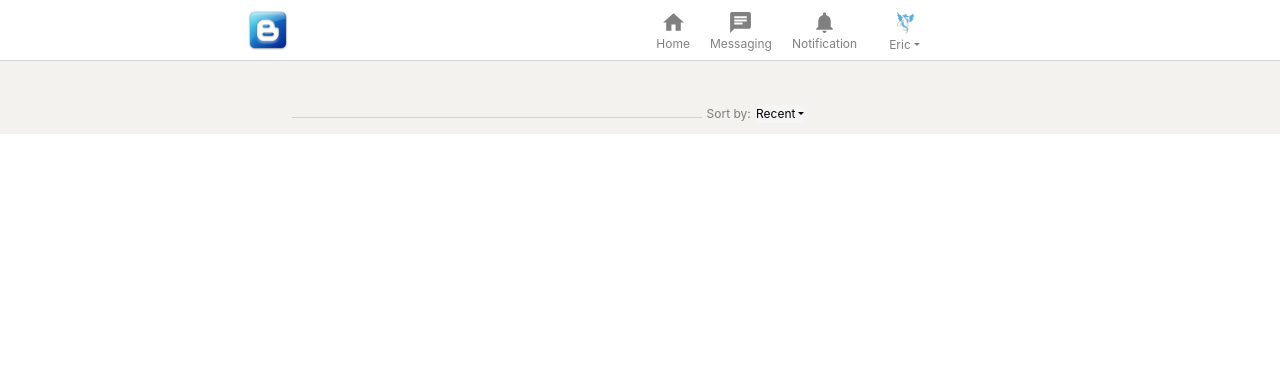
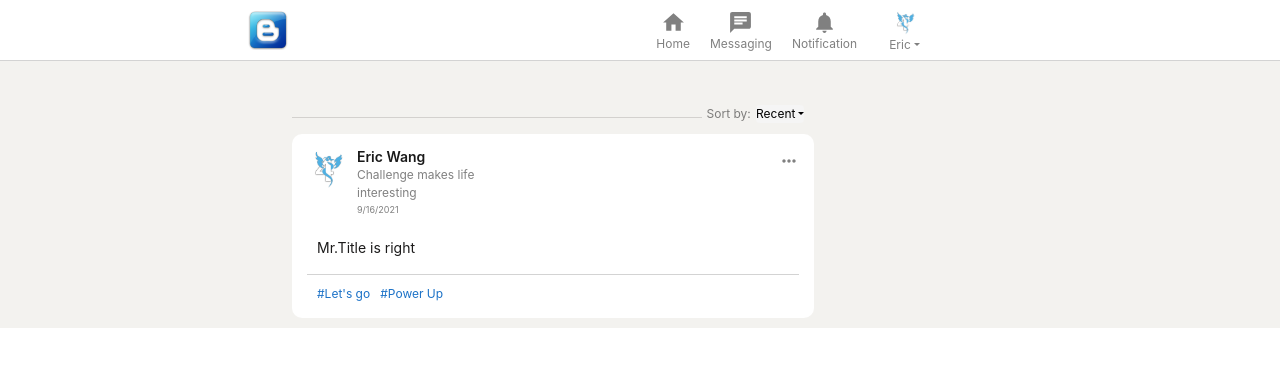
Before and after one commit to armangonzal/capstone-project, a React (Create React App) app in the folder blog-frontend/: page / in a window 1280 px wide. Shown: the top 366 px of the page. Built offline with nearby package versions, Linux system fonts and the light colour scheme.

Commit message:
finish listing post feature

```diff
--- a/blog-frontend/src/components/feed/Feed.jsx
+++ b/blog-frontend/src/components/feed/Feed.jsx
@@ -10,35 +10,30 @@ class Feed extends Component {
   constructor(props) {
     super(props);
     this.state = {
-      fetchedPosts: {},
+      //fetchedPosts: [],
+      fetchedPosts: [
+        {
+          id: 3,
+          author: "Eric Wang",
+          title: "Challenge makes life interesting",
+          textBody: "Mr.Title is right",
+          hashtags: ["Let's go", "Power Up"],
+          dateCreated: "9/16/2021",
+          expiration: "9/16/2022",
+        },
+      ],
       sortOption: "Recent",
       newPostContent: {},
     };
     this.handleSortOption = this.handleSortOption.bind(this);
   }
 
-  componentDidMount() {
-    // remote data
-    // BlogService.getBlogs().then(
-    //     res =>{
-    //         this.setState({fetchedPosts: res.data});
-    //     }
-    // )
-
-    // local data
-
-    this.setState({
-      fetchedPosts: {
-        id: 3,
-        author: "Eric Wang",
-        title: "Challenge makes life interesting",
-        textBody: "Mr. Title is correct",
-        hashtags: "Let's go ",
-        dateCreated: "9/16/2021",
-        expiration: "9/16/2022",
-      },
-    });
-  }
+  // componentDidMount() {
+  // remote data
+  // BlogService.getBlogs().then((res) => {
+  //   this.setState({ fetchedPosts: res.data });
+  // });
+  //   }
 
   handleSortOption = (e) => {
     this.setState({
@@ -78,19 +73,18 @@ class Feed extends Component {
 
         <div className="feed_posts">
           <FlipMove>
-            {
-              //   console.log(this.state.fetchedPosts)
-              // fetchedPosts.map(({ id, data: { author, title, textBody, hashtags, dateCreated } }) => (
-              //     <Post
-              //         key={id}
-              //         name={author}
-              //         title={title}
-              //         description={textBody}
-              //         hashtags={hashtags}
-              //         photoUrl={dateCreated}
-              //     />
-              // ))
-            }
+            {this.state.fetchedPosts.map((e) => (
+              //   console.log(e.author);
+
+              <Post
+                key={e.id}
+                name={e.author}
+                title={e.title}
+                description={e.textBody}
+                hashtags={e.hashtags}
+                dateCreated={e.dateCreated}
+              />
+            ))}
           </FlipMove>
         </div>
       </div>
--- a/blog-frontend/src/components/feed/postRender/Post.css
+++ b/blog-frontend/src/components/feed/postRender/Post.css
@@ -0,0 +1,81 @@
+.post {
+  background-color: white;
+  padding: 15px;
+  margin-bottom: 10px;
+  border-radius: 10px;
+}
+
+.post_header {
+  display: flex;
+  margin-bottom: 5px;
+}
+
+.post_info {
+  margin-left: 10px;
+}
+
+.post_info > h2 {
+  font-size: 14px;
+  font-weight: 600;
+  color: rgba(0, 0, 0, 0.9);
+}
+
+.post_info > h2:hover {
+  color: #0a66c2;
+  text-decoration: underline;
+}
+
+.post_info > p {
+  font-size: 12px;
+  font-weight: 400;
+  color: gray;
+}
+
+p:nth-child(2) {
+  margin-top: -8px;
+}
+p:nth-child(3) {
+  font-size: 9px;
+  margin-top: -15px;
+}
+.post_body {
+  /* handle edge case, text over flow to the x axis   */
+  overflow-wrap: anywhere;
+  border-bottom: 0.1px solid lightgray;
+}
+
+.post_body > p {
+  font-size: 14px;
+  color: rgba(3, 2, 2, 0.9);
+  margin-left: 10px;
+}
+
+.post_footer {
+  display: flex;
+  justify-content: flex-start;
+}
+.post_footer > span {
+  padding-top: 10px;
+  margin-left: 10px;
+  font-size: 12px;
+  color: #1c72c7;
+}
+
+.post_footer > span:hover {
+  color: #004182;
+  font-weight: 600;
+  text-decoration: underline;
+}
+
+.inputOptions {
+  margin-right: 20px;
+}
+
+.post__threeDot {
+  margin-left: 250px;
+  color: gray;
+  width: 20px !important;
+}
+/*
+span {
+} */
--- a/blog-frontend/src/components/feed/postRender/Post.js
+++ b/blog-frontend/src/components/feed/postRender/Post.js
@@ -1,15 +1,38 @@
-import React from "react";
+import React, { forwardRef } from "react";
+import { Avatar } from '@material-ui/core'
+import default_avatar from '../../../static/default_avatar.png'
+import MoreHorizSharpIcon from '@material-ui/icons/MoreHorizSharp';
 import "./Post.css"
 
 
-function Post() {
+const Post = forwardRef(({ name, title, description, hashtags, dateCreated }, ref) => {
 
     return (
-        <div className="post">
+        <div ref={ref} className="post">
+            <div className="post_header">
+                <Avatar src={default_avatar} alt="userProfile">{name && name[0]}</Avatar>
+                <div className="post_info">
+                    <h2>{name}</h2>
+                    <p>{title}</p>
+                    <p>{dateCreated}</p>
+                </div>
+                <MoreHorizSharpIcon className="post__threeDot" />
+            </div>
 
+            <div className="post_body">
+                <p>{description}</p>
+            </div>
+
+            <div className="post_footer">
+                {
+                    hashtags.map(e => <span>#{e}</span>)
+                }
+            </div>
         </div>
     )
-}
+
+})
+
 
 export default Post;
 
```
